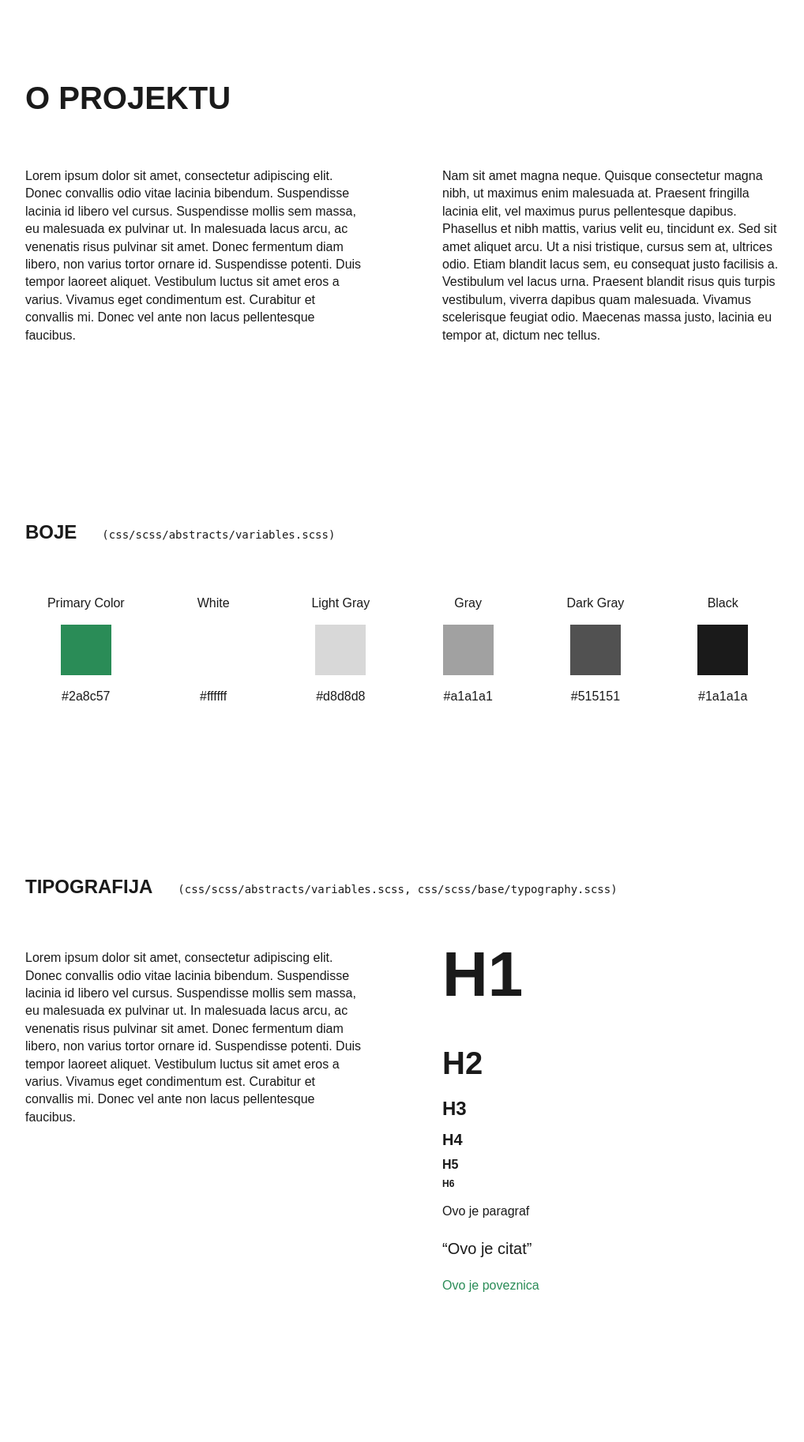
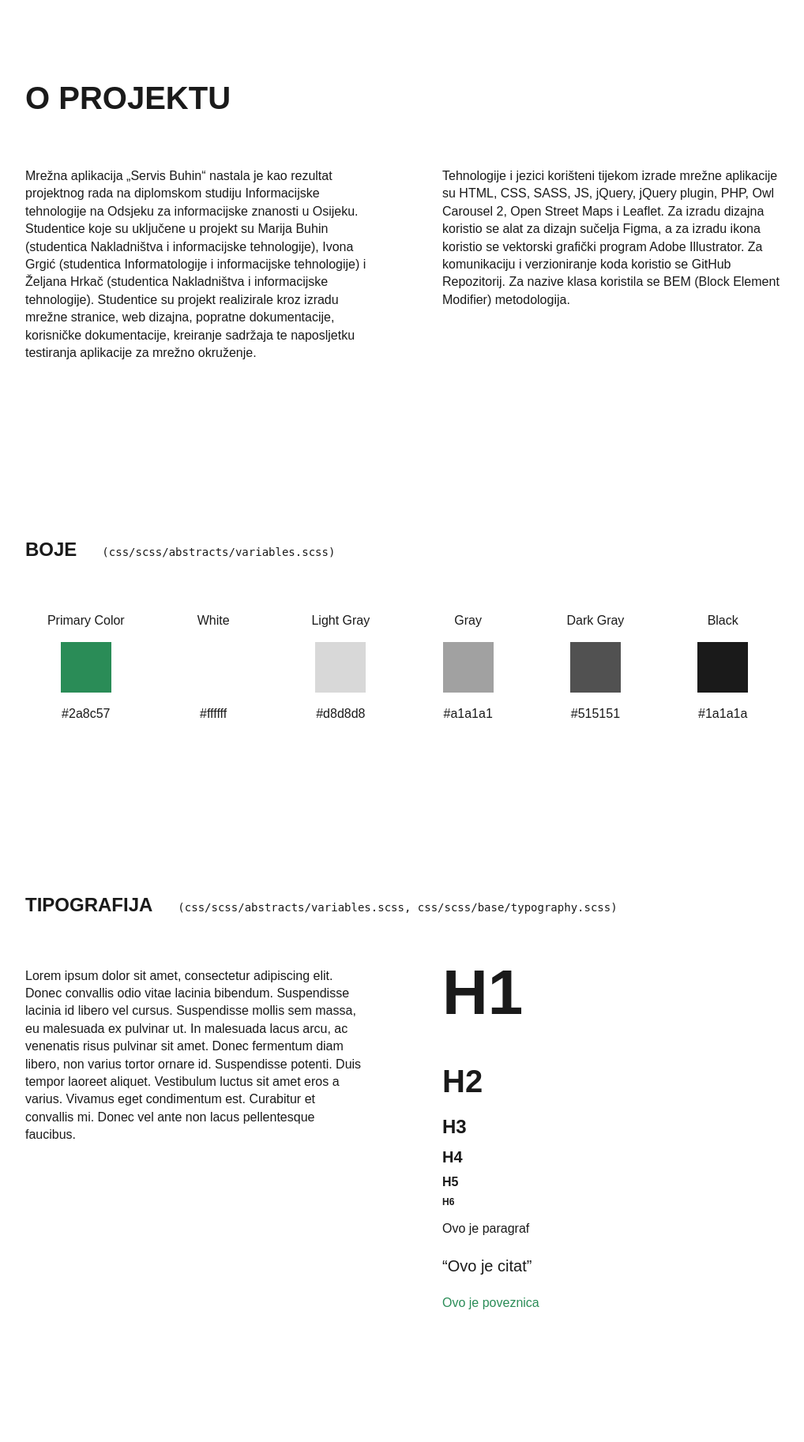
Before and after one commit to anxieanx/servis_buhin, a PHP site: page /style_guide/style_guide.php in a window 1280 px wide. Shown: the part 94-1920 px from the top of the page at 79% size, without its empty margins (128-1146 px from the left). Run offline with PHP 8.4, Linux system fonts and the light colour scheme; some libraries are stand-ins or nearby versions; some web fonts are replaced.

Commit message:
Style guide - content update

```diff
--- a/style_guide/style_guide.php
+++ b/style_guide/style_guide.php
@@ -33,8 +33,8 @@
 		<section class="section--style-guide">
 			<h2 class="section__title">O projektu</h2>
 			<div class="section__desc--wrap">
-				<p class="section__desc">Lorem ipsum dolor sit amet, consectetur adipiscing elit. Donec convallis odio vitae lacinia bibendum. Suspendisse lacinia id libero vel cursus. Suspendisse mollis sem massa, eu malesuada ex pulvinar ut. In malesuada lacus arcu, ac venenatis risus pulvinar sit amet. Donec fermentum diam libero, non varius tortor ornare id. Suspendisse potenti. Duis tempor laoreet aliquet. Vestibulum luctus sit amet eros a varius. Vivamus eget condimentum est. Curabitur et convallis mi. Donec vel ante non lacus pellentesque faucibus.</p>
-				<p class="section__desc">Nam sit amet magna neque. Quisque consectetur magna nibh, ut maximus enim malesuada at. Praesent fringilla lacinia elit, vel maximus purus pellentesque dapibus. Phasellus et nibh mattis, varius velit eu, tincidunt ex. Sed sit amet aliquet arcu. Ut a nisi tristique, cursus sem at, ultrices odio. Etiam blandit lacus sem, eu consequat justo facilisis a. Vestibulum vel lacus urna. Praesent blandit risus quis turpis vestibulum, viverra dapibus quam malesuada. Vivamus scelerisque feugiat odio. Maecenas massa justo, lacinia eu tempor at, dictum nec tellus.</p>
+				<p class="section__desc">Mrežna aplikacija „Servis Buhin“ nastala je kao rezultat projektnog rada na diplomskom studiju Informacijske tehnologije na Odsjeku za informacijske znanosti u Osijeku. Studentice koje su uključene u projekt su Marija Buhin (studentica Nakladništva i informacijske tehnologije), Ivona Grgić (studentica Informatologije i informacijske tehnologije) i Željana Hrkač (studentica Nakladništva i informacijske tehnologije). Studentice su projekt realizirale kroz izradu mrežne stranice, web dizajna, popratne dokumentacije, korisničke dokumentacije, kreiranje sadržaja te naposljetku testiranja aplikacije za mrežno okruženje.</p>
+				<p class="section__desc">Tehnologije i jezici korišteni tijekom izrade mrežne aplikacije su HTML, CSS, SASS, JS, jQuery, jQuery plugin, PHP, Owl Carousel 2, Open Street Maps i Leaflet. Za izradu dizajna koristio se alat za dizajn sučelja Figma, a za izradu ikona koristio se vektorski grafički program Adobe Illustrator. Za komunikaciju i verzioniranje koda koristio se GitHub Repozitorij. Za nazive klasa koristila se BEM (Block Element Modifier) metodologija.</p>
 			</div>
 		</section>
 
```
